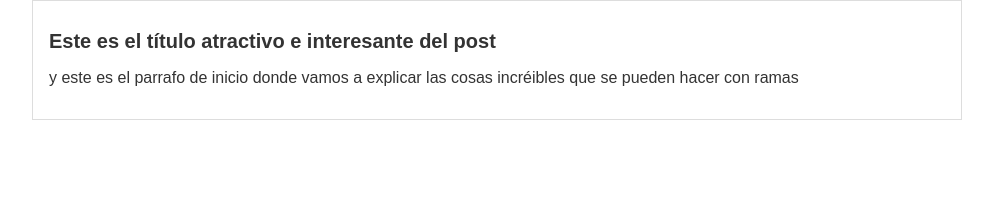
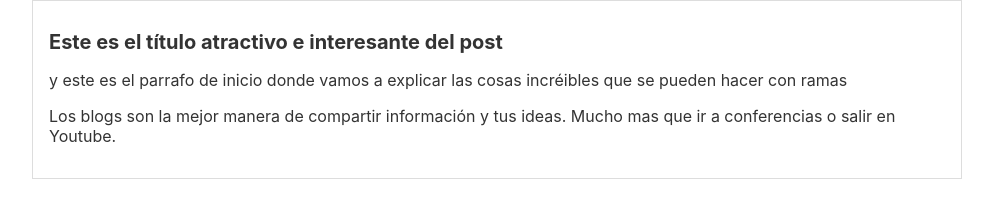
Before and after one commit to Arnulfotos/hyperblog, a plain HTML site: page blogpost.html in a window 1280 px wide. Shown: the whole page, without its empty margins (143-1136 px from the left). Drawn offline with Linux system fonts and the light colour scheme.

Commit message:
Cambios y añadido de parrafos

```diff
--- a/blogpost.html
+++ b/blogpost.html
@@ -13,6 +13,7 @@
             <h1>Este es el título atractivo e interesante del post</h1>
             <p>y este es el parrafo de inicio donde vamos a explicar
             las cosas incréibles que se pueden hacer con ramas</p>
+            <p>Los blogs son la mejor manera de compartir información y tus ideas. Mucho mas que ir a conferencias o salir en Youtube.</p>
         </div>
     </div>
 </body>
--- a/css/style.css
+++ b/css/style.css
@@ -1,6 +1,6 @@
 body {
     text-align: left;
-    font-family: Arial, Helvetica, sans-serif;
+    font-family: -apple-system, BlinkMacSystemFont, 'Segoe UI', Roboto, Oxygen, Ubuntu, Cantarell, 'Open Sans', 'Helvetica Neue', sans-serif;
     color: #333;
     margin: 0;
     padding: 0;
```
